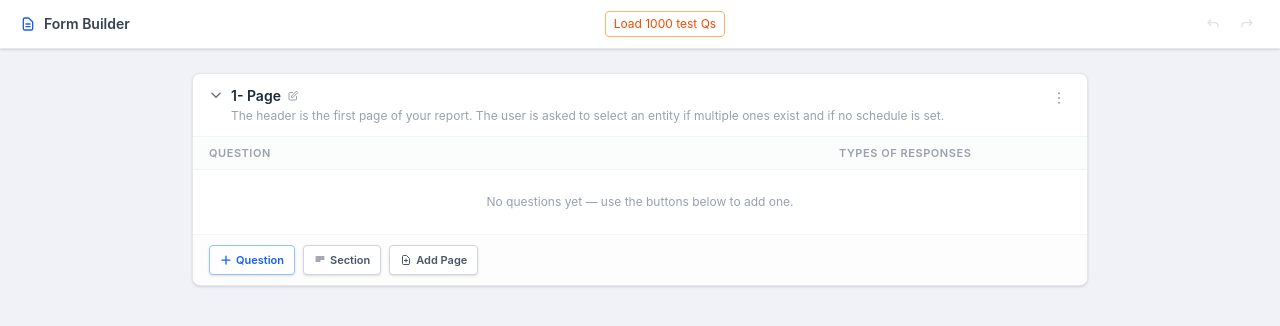
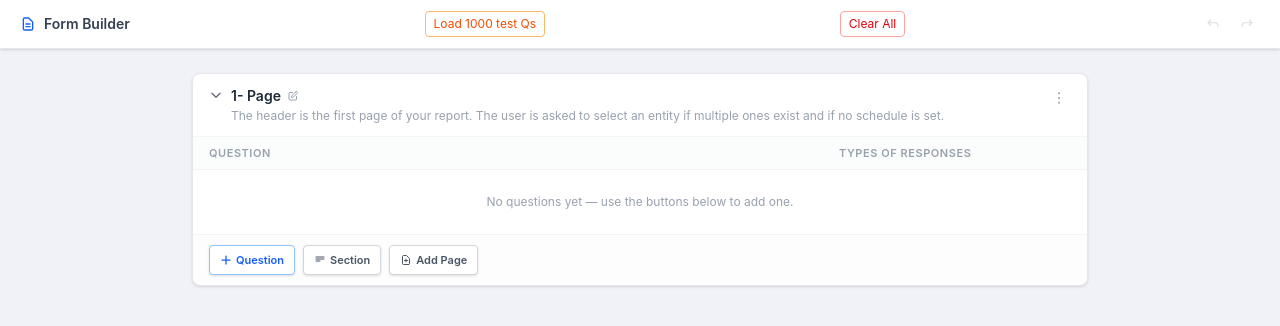
Before and after one commit to sudhanshu-bhatt8/saeculum-form-builder, an Angular app: page / in a window 1280 px wide. Shown: the top 326 px of the page. Built offline with nearby package versions, Linux system fonts and the light colour scheme.

Commit message:
added clear all btn

```diff
--- a/src/app/app.html
+++ b/src/app/app.html
@@ -19,6 +19,13 @@
       class="text-xs px-2 py-1 rounded border border-orange-300 text-orange-600 hover:bg-orange-50 transition"
     >
       Load 1000 test Qs
+    </button>
+
+    <button
+      (click)="clearAll()"
+      class="text-xs px-2 py-1 rounded border border-red-300 text-red-600 hover:bg-red-50 transition"
+    >
+      Clear All
     </button>
     <div class="flex items-center gap-1">
       <button
--- a/src/app/app.ts
+++ b/src/app/app.ts
@@ -157,6 +157,13 @@ export class App {
 
   useVirtualForPage(pageId: string): boolean {
     return this.virtualRows(pageId).length >= this.virtualScrollThreshold;
+  }
+
+  async clearAll() {
+    if (!confirm('This will delete all pages and questions. Are you sure?')) return;
+    this.pushUndo();
+    this.pages.set([mkPage(1)]); // reset to a single empty page
+    await this.idb.clearAll();
   }
 
   async loadTestData() {
```
Also changed, not shown: 1 other file (tests, documents, lock files or other folders).
